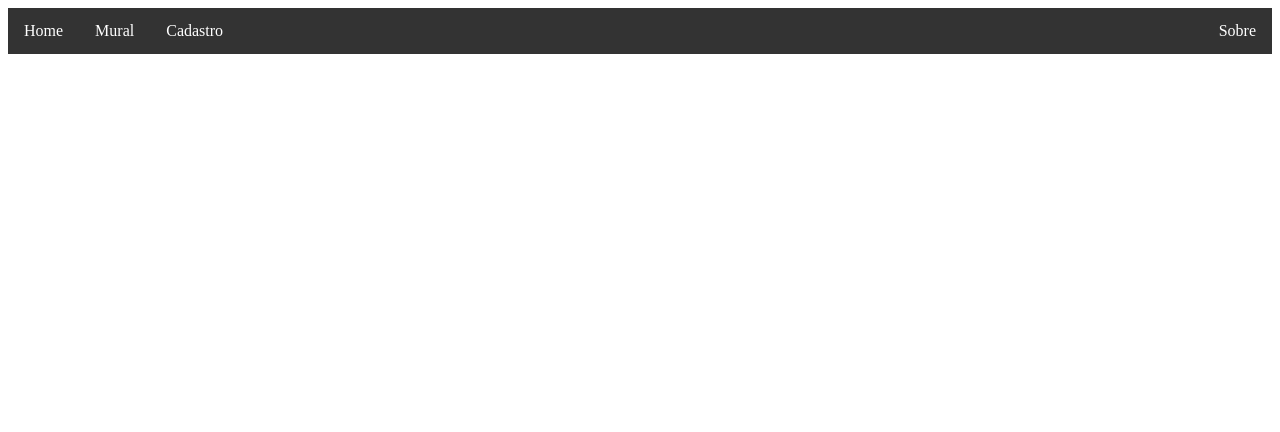
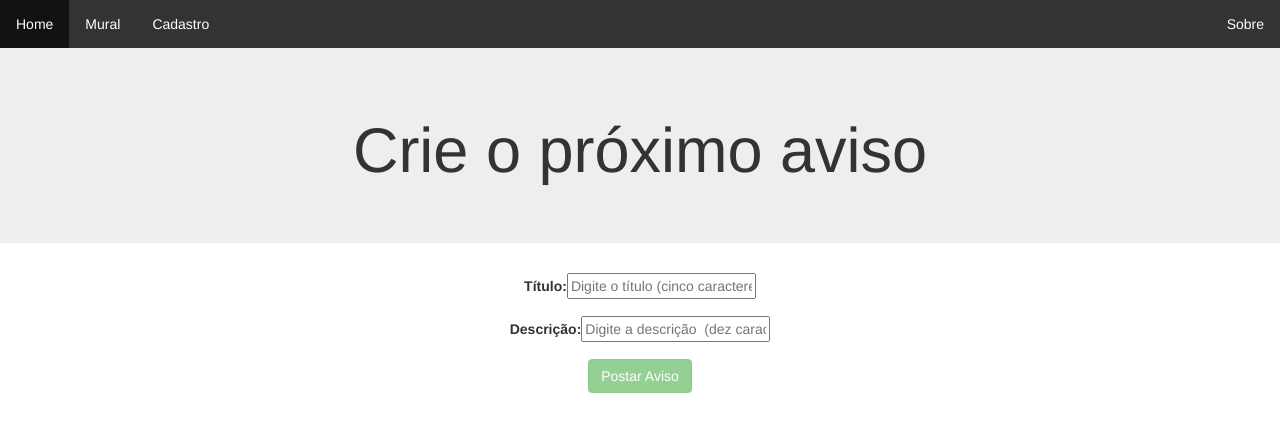
Before and after one commit to myllercf/wall-ui, an Angular app: page /cadastrar in a window 1280 px wide. Before the commit this address led to /. Shown: the top 432 px of the page. Built offline with nearby package versions, Linux system fonts and the light colour scheme.

Commit message:
tela de cadastro

```diff
--- a/src/app/app.module.ts
+++ b/src/app/app.module.ts
@@ -1,6 +1,7 @@
 import { BrowserModule } from '@angular/platform-browser';
 import { NgModule } from '@angular/core';
 import { RouterModule } from '@angular/router';
+import { ReactiveFormsModule } from '@angular/forms';
 
 import { AppRoutingModule } from './app-routing.module';
 import { AppComponent } from './app.component';
@@ -10,6 +11,7 @@ import { WarningWallComponent } from './warning-wall/warning-wall.component';
 import { HomeComponent } from './home/home.component';
 import {ROUTES} from './app.router';
 import { WarningDetailsComponent } from './warning-details/warning-details.component';
+import { WarningRegisterComponent } from './warning-register/warning-register.component';
 
 @NgModule({
   declarations: [
@@ -17,11 +19,13 @@ import { WarningDetailsComponent } from './warning-details/warning-details.compo
     HeaderComponent,
     WarningWallComponent,
     HomeComponent,
-    WarningDetailsComponent
+    WarningDetailsComponent,
+    WarningRegisterComponent
   ],
   imports: [
     BrowserModule,
     AppRoutingModule,
+    ReactiveFormsModule,
     RouterModule.forRoot(ROUTES)
   ],
   providers: [],
--- a/src/app/app.router.ts
+++ b/src/app/app.router.ts
@@ -3,9 +3,11 @@ import {Routes} from '@angular/router';
 import {HomeComponent} from './home/home.component';
 import {WarningWallComponent} from './warning-wall/warning-wall.component';
 import {WarningDetailsComponent} from './warning-details/warning-details.component';
+import {WarningRegisterComponent} from './warning-register/warning-register.component';
 
 export const ROUTES: Routes = [
     {path: '', component: HomeComponent}
     , {path: 'mural', component: WarningWallComponent}
     , {path: 'mural/:id', component: WarningDetailsComponent}
+    , {path: 'cadastrar', component: WarningRegisterComponent}
 ]
--- /dev/null
+++ b/src/app/warning-register/warning-register.component.css
@@ -0,0 +1 @@
+@import url('https://unpkg.com/bootstrap@3.3.7/dist/css/bootstrap.min.css');
--- /dev/null
+++ b/src/app/warning-register/warning-register.component.html
@@ -0,0 +1,22 @@
+<section class="content">
+
+    <div class="jumbotron welcome-jumbotron">
+       <h1>Crie o próximo aviso</h1>
+    </div>
+
+    <form [formGroup]="warningForm" (ngSubmit)="onFormSubmit()">
+      <div class="form-group">
+          <label for="name">Título:</label>
+          <input formControlName="title"  placeholder="Digite o título (cinco caracteres)">
+      </div>
+      <div class="form-group">
+          <label for="name">Descrição:</label>
+          <input formControlName="description"  placeholder="Digite a descrição  (dez caracteres)">
+      </div>
+
+      <div class="button">
+        <button [disabled]="!butonIsValid()" class="btn btn-success" type="submit">Postar Aviso</button>
+      </div>
+  </form>
+
+  </section>
--- /dev/null
+++ b/src/app/warning-register/warning-register.component.ts
@@ -0,0 +1,41 @@
+import { Component, OnInit } from '@angular/core';
+import { FormControl, FormGroup, Validators } from '@angular/forms';
+
+import { Warning } from '../warning.model';
+import { Title } from '@angular/platform-browser';
+
+@Component({
+  selector: 'app-warning-register',
+  templateUrl: './warning-register.component.html',
+  styleUrls: ['./warning-register.component.css']
+})
+export class WarningRegisterComponent implements OnInit {
+
+  warning: Warning;
+  warningForm = new FormGroup({
+    title: new FormControl('', [Validators.required, Validators.minLength(5)]),
+    description: new FormControl('',[Validators.required, Validators.minLength(10)])
+  });
+
+  title = this.warningForm.get('title');
+  description = this.warningForm.get('description');
+
+  submitted = false;
+
+  constructor() { }
+
+  ngOnInit() {
+  }
+
+  butonIsValid(): boolean{
+    return this.title.valid && this.description.valid;
+  }
+
+  onFormSubmit(): void {
+    console.log('Name:' + this.title.value);
+    console.log('Series:' + this.description.value);
+    console.log(this.butonIsValid());
+
+  }
+
+}
```
Also changed, not shown: 1 other file (tests, documents, lock files or other folders).
